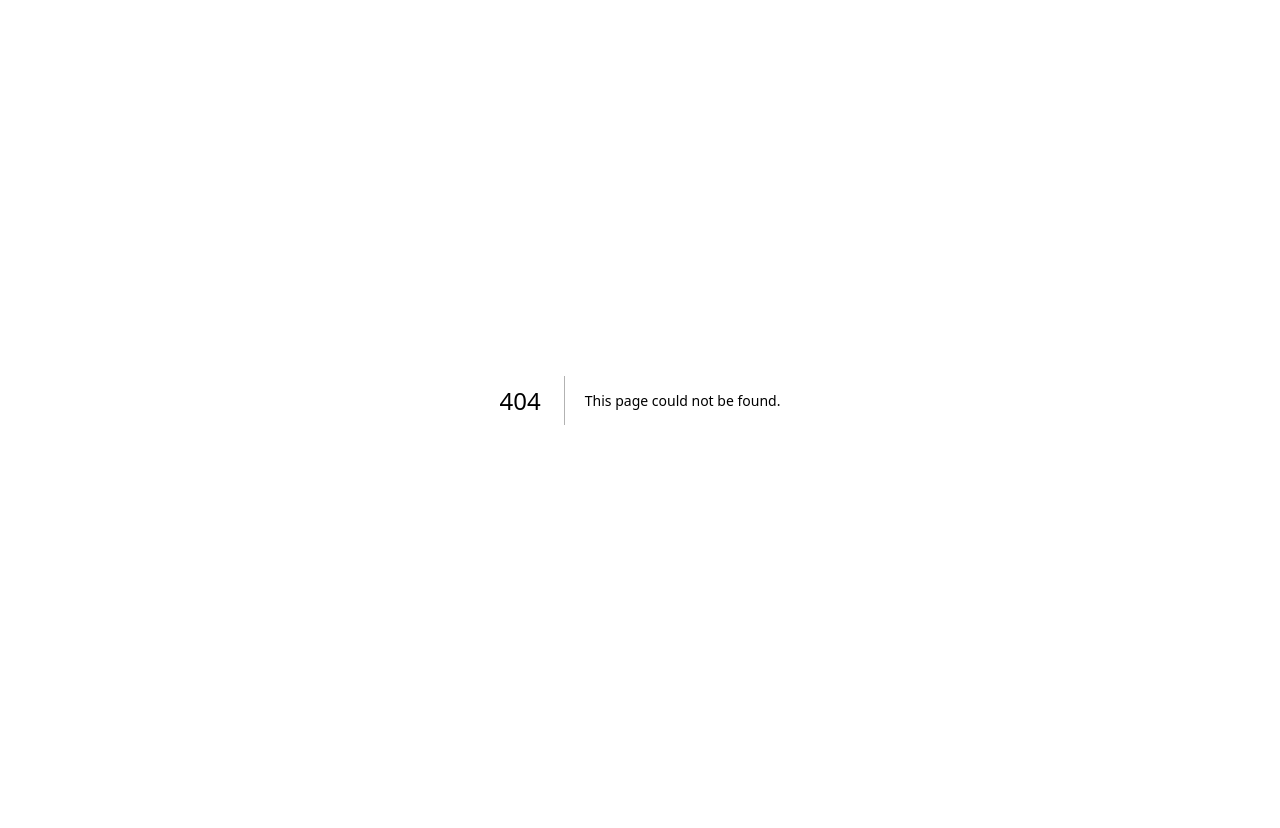
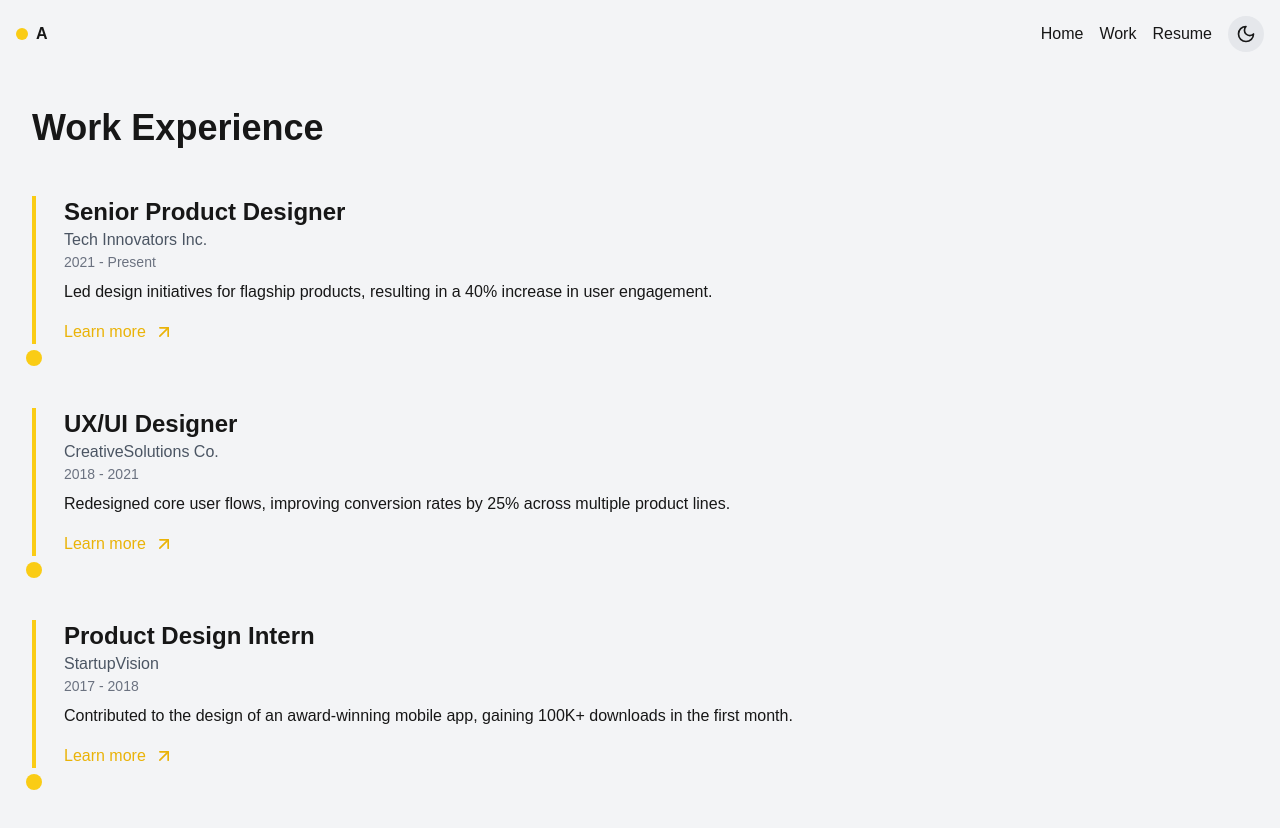
Before and after one commit to AkshataSolapurkar/AkshataSolapurkar, a Next.js app: page /Work in a window 1280 px wide. Before the commit this address had no page. Shown: the top 828 px of the page. Before the commit the page ends 800 px from the top, so only its background shows below. Built offline with nearby package versions, Linux system fonts and the light colour scheme.

Commit message:
Workpage added

```diff
--- /dev/null
+++ b/src/app/Work/page.tsx
@@ -0,0 +1,104 @@
+"use client"
+import React, { useState } from 'react';
+import { motion } from 'framer-motion';
+import { ArrowUpRight } from 'lucide-react';
+
+const Page = () => {
+  const [hoveredJob, setHoveredJob] = useState(null);
+
+  const workExperience = [
+    {
+      id: 1,
+      title: 'Senior Product Designer',
+      company: 'Tech Innovators Inc.',
+      period: '2021 - Present',
+      description: 'Led design initiatives for flagship products, resulting in a 40% increase in user engagement.',
+    },
+    {
+      id: 2,
+      title: 'UX/UI Designer',
+      company: 'CreativeSolutions Co.',
+      period: '2018 - 2021',
+      description: 'Redesigned core user flows, improving conversion rates by 25% across multiple product lines.',
+    },
+    {
+      id: 3,
+      title: 'Product Design Intern',
+      company: 'StartupVision',
+      period: '2017 - 2018',
+      description: 'Contributed to the design of an award-winning mobile app, gaining 100K+ downloads in the first month.',
+    },
+  ];
+
+  const containerVariants = {
+    hidden: { opacity: 0 },
+    visible: {
+      opacity: 1,
+      transition: {
+        staggerChildren: 0.2,
+      },
+    },
+  };
+
+  const itemVariants = {
+    hidden: { x: -50, opacity: 0 },
+    visible: {
+      x: 0,
+      opacity: 1,
+      transition: {
+        type: 'spring',
+        stiffness: 100,
+      },
+    },
+  };
+
+  return (
+    <div className="min-h-screen bg-gray-100 p-8">
+      <h1 className="text-4xl font-bold mb-12">Work Experience</h1>
+      <motion.div
+        className="relative"
+        variants={containerVariants}
+        initial="hidden"
+        animate="visible"
+      >
+        {workExperience.map((job, index) => (
+          <motion.div
+            key={job.id}
+            className="mb-16 relative"
+            variants={itemVariants}
+            onHoverStart={() => setHoveredJob(job.id)}
+            onHoverEnd={() => setHoveredJob(null)}
+          >
+            <motion.div
+              className="absolute left-0 w-1 h-full bg-yellow-400"
+              initial={{ height: 0 }}
+              animate={{ height: '100%' }}
+              transition={{ duration: 0.5, delay: index * 0.2 }}
+            />
+            <div className="ml-8">
+              <h2 className="text-2xl font-bold">{job.title}</h2>
+              <p className="text-gray-600">{job.company}</p>
+              <p className="text-sm text-gray-500 mb-2">{job.period}</p>
+              <p className="mb-4">{job.description}</p>
+              <motion.div
+                className="inline-flex items-center cursor-pointer text-yellow-500"
+                whileHover={{ x: 5 }}
+                transition={{ type: 'spring', stiffness: 400 }}
+              >
+                Learn more <ArrowUpRight className="ml-2 w-5 h-5" />
+              </motion.div>
+            </div>
+            <motion.div
+              className="absolute left-0 w-4 h-4 bg-yellow-400 rounded-full -ml-1.5 mt-1.5"
+              initial={{ scale: 0 }}
+              animate={{ scale: hoveredJob === job.id ? 1.5 : 1 }}
+              transition={{ type: 'spring', stiffness: 300 }}
+            />
+          </motion.div>
+        ))}
+      </motion.div>
+    </div>
+  );
+};
+
+export default Page;
--- a/src/app/layout.tsx
+++ b/src/app/layout.tsx
@@ -1,6 +1,7 @@
 import type { Metadata } from "next";
 import localFont from "next/font/local";
 import "./globals.css";
+import Navbar from "@/component/Navbar";
 
 const geistSans = localFont({
   src: "./fonts/GeistVF.woff",
@@ -28,7 +29,10 @@ export default function RootLayout({
       <body
         className={`${geistSans.variable} ${geistMono.variable} antialiased`}
       >
-        {children}
+      <main className="bg-gray-100">
+      <Navbar />
+      <div>{children}</div>
+     </main>
       </body>
     </html>
   );
--- a/src/app/page.tsx
+++ b/src/app/page.tsx
@@ -8,19 +8,18 @@ import ExpandableName from '@/component/Typewriting'
 import personalphoto from "@/component/photopersonal.jpeg"
 import { FaDribbble, FaInstagram, FaTwitter, FaLinkedin } from 'react-icons/fa';
 import { BsGithub, BsTwitterX } from 'react-icons/bs'
+import Navbar from '@/component/Navbar'
 
 export default function Home() {
-  const [projects, setProjects] = useState([
-    { id: 'project1', title: 'Project 1', description: 'Description of Project 1', color: 'bg-purple-500' },
-    { id: 'project2', title: 'Project 2', description: 'Description of Project 2', color: 'bg-gray-800' },
-    { id: 'project3', title: 'Project 3', description: 'Description of Project 3', color: 'bg-white' },
-    { id: 'project4', title: 'Project 4', description: 'Description of Project 4', color: 'bg-white' },
-  ])
 
-  const [isGridView, setIsGridView] = useState(true)
   const [isDarkMode, setIsDarkMode] = useState(false)
   const [showThemeSlider, setShowThemeSlider] = useState(false)
   const [currentGradient, setCurrentGradient] = useState(0)
+  const [navLinks, setNavLinks] = useState([
+    { id: 'Home', title: 'Home', url: '/' },
+    { id: 'Work', title: 'Work', url: '/Work' },
+    { id: 'Resume', title: 'Resume', url: '#' },
+  ])
 
   const gradientColors = [
     "from-yellow-200 to-green-200",
@@ -49,7 +48,7 @@ export default function Home() {
       initial={false}
       animate={isDarkMode ? { backgroundColor: "#111827" } : { backgroundColor: "#F3F4F6" }}
     >
-      <header className="flex justify-between items-center mb-8">
+      {/* <header className="flex justify-between px-4 items-center mb-8">
       <motion.div
         className="flex items-center space-x-2"
         initial={{ opacity: 0, y: -20 }}
@@ -57,8 +56,9 @@ export default function Home() {
         transition={{ duration: 0.5 }}
       >
         <div className="w-3 h-3 bg-yellow-400 rounded-full"></div>
-          <ExpandableName/>
+        <ExpandableName />
       </motion.div>
+
       <nav className="flex items-center space-x-4">
         <motion.ul
           className="flex space-x-4"
@@ -66,12 +66,13 @@ export default function Home() {
           animate={{ opacity: 1, y: 0 }}
           transition={{ duration: 0.5, staggerChildren: 0.1 }}
         >
-            {['Home', 'About', 'Works', 'Contact'].map((item, index) => (
-              <motion.li key={item} initial={{ opacity: 0, y: -20 }} animate={{ opacity: 1, y: 0 }} transition={{ duration: 0.5, delay: index * 0.1 }}>
-                <a href="#" className="hover:text-yellow-400 transition-colors">{item}</a>
+          {navLinks.map((link, index) => (
+            <motion.li key={link.id} initial={{ opacity: 0, y: -20 }} animate={{ opacity: 1, y: 0 }} transition={{ duration: 0.5, delay: index * 0.1 }}>
+              <a href={link.url} className="hover:text-yellow-400 transition-colors">{link.title}</a>
             </motion.li>
           ))}
         </motion.ul>
+
         <motion.button
           onClick={toggleDarkMode}
           className="p-2 rounded-full bg-gray-200 dark:bg-gray-700 transition-colors duration-200"
@@ -82,7 +83,7 @@ export default function Home() {
           {isDarkMode ? <Sun className="w-5 h-5" /> : <Moon className="w-5 h-5" />}
         </motion.button>
       </nav>
-      </header>
+    </header> */}
 
       <AnimatePresence>
         {showThemeSlider && (
--- a/src/component/Navbar.tsx
+++ b/src/component/Navbar.tsx
@@ -26,7 +26,7 @@ export default function Navbar() {
   }
 
   return (
-    <header className="flex justify-between px-4 items-center mb-8">
+    <header className="flex justify-between p-4 items-center mb-2">
       <motion.div
         className="flex items-center space-x-2"
         initial={{ opacity: 0, y: -20 }}
```
Lines whose indentation alone changed are shown as unchanged.
